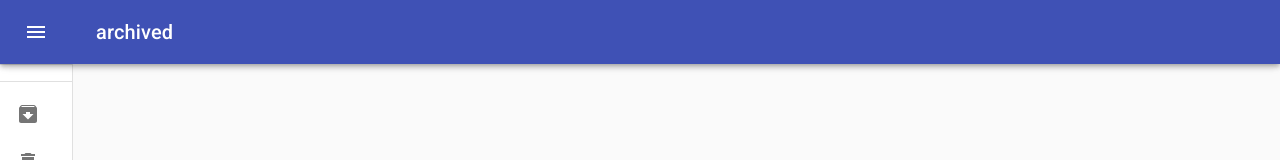
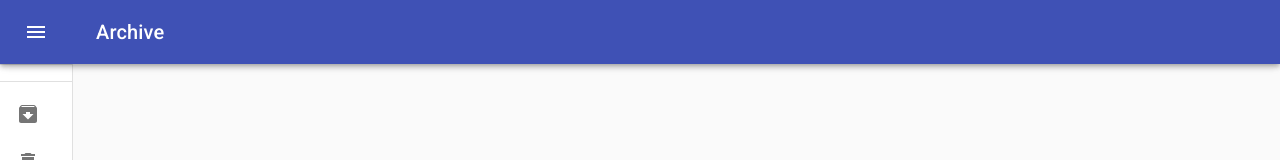
Before and after one commit to cookieinmind/keep-clone, a React (Create React App) app: page /status/archived in a window 1280 px wide. Shown: the top 160 px of the page. Built offline with nearby package versions, Linux system fonts and the light colour scheme.

Commit message:
Better looking side bar and bar

```diff
--- a/src/NoteList/NoteList.tsx
+++ b/src/NoteList/NoteList.tsx
@@ -29,9 +29,9 @@ const breakpoints = {
 };
 
 enum styles {
-  All,
-  Archived,
-  Bin,
+  All = "All",
+  Archived = "Archive",
+  Bin = "Bin",
 }
 
 const NoteList: React.FunctionComponent<NoteListProps> = ({
@@ -51,14 +51,15 @@ const NoteList: React.FunctionComponent<NoteListProps> = ({
   useEffect(() => {
     if (tagName) {
       setTitle(tagName);
-      setStyle(styles.Archived);
+      setStyle(styles.All);
     } else if (statusName) {
-      setTitle(statusName);
       switch (statusName) {
         case "archived":
+          setTitle(styles.Archived);
           setStyle(styles.Archived);
           break;
         case "deleted":
+          setTitle(styles.Bin);
           setStyle(styles.Bin);
           break;
         default:
--- a/src/layout/Layout.tsx
+++ b/src/layout/Layout.tsx
@@ -21,6 +21,7 @@ import { useServerContext } from "../context/ServerContext";
 import LabelIcon from "@material-ui/icons/Label";
 import { Link } from "react-router-dom";
 import { useContext, createContext } from "react";
+import { Capitalize } from "../utlis/stringHelpers";
 
 const drawerWidth = 240;
 
@@ -167,7 +168,7 @@ const Layout: React.FunctionComponent<LayoutProps> = ({ children }) => {
           </IconButton>
           <Link to="/" className={classes.homeButton}>
             <Typography variant="h6" noWrap>
-              {title !== "" ? title : "Keep Clone"}
+              {title !== "" ? Capitalize(title) : "Keep Clone"}
             </Typography>
           </Link>
         </Toolbar>
@@ -231,7 +232,7 @@ const Layout: React.FunctionComponent<LayoutProps> = ({ children }) => {
               <ListItemIcon>
                 <ArchiveIcon />
               </ListItemIcon>
-              <ListItemText primary="archive" />
+              <ListItemText primary="Archived" />
             </ListItem>
           </Link>
 
--- /dev/null
+++ b/src/utlis/stringHelpers.ts
@@ -0,0 +1,9 @@
+export const Capitalize = (text: string): string => {
+  let lowerCase = text.toLowerCase();
+  let first = lowerCase.charAt(0);
+  first = first.toUpperCase();
+  lowerCase = lowerCase.slice(1, lowerCase.length);
+
+  console.log(lowerCase, first, text);
+  return first + lowerCase;
+};
```
